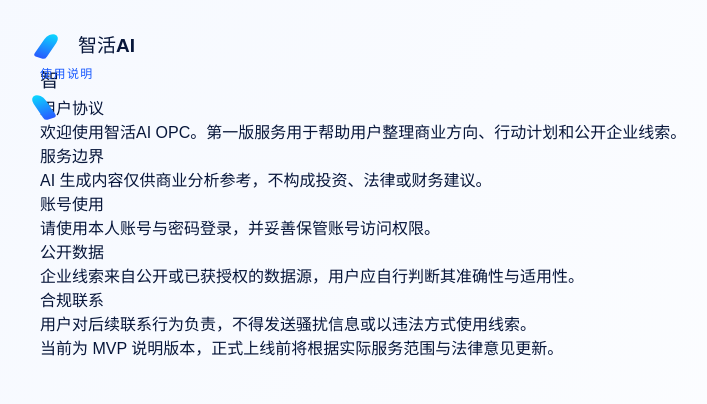
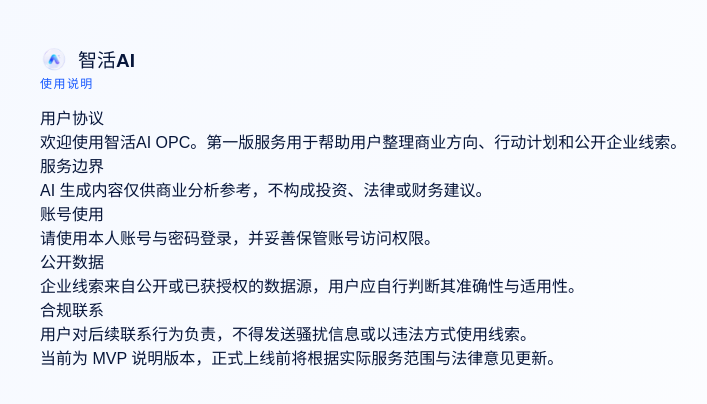
Before and after one commit to zzm996-zzm/opcv2, a React (Vite) app in the folder apps/web/: page /terms in a window 1280 px wide. Shown: the top 404 px of the page, without its empty margins (24-731 px from the left). Built offline with nearby package versions, Linux system fonts and the light colour scheme; no server answers.

Commit message:
feat: refresh global brand logo

```diff
--- a/apps/web/index.html
+++ b/apps/web/index.html
@@ -7,7 +7,7 @@
       name="description"
       content="智活AI OPC：从商业分析到真实企业线索与客户跟进。"
     />
-    <link rel="icon" type="image/svg+xml" href="/favicon.svg" />
+    <link rel="icon" type="image/png" href="/home/logo.png" />
     <title>智活AI OPC</title>
   </head>
   <body>
--- /dev/null
+++ b/apps/web/src/brand.css
@@ -0,0 +1,97 @@
+@keyframes brand-logo-float {
+  0%,
+  100% {
+    transform: translate3d(0, 0, 0);
+  }
+
+  50% {
+    transform: translate3d(0, -3px, 0);
+  }
+}
+
+/* All global brand marks use the shared supplied artwork. */
+.v4-logo,
+.mini-logo,
+.brand-mark,
+.cdk-brand-mark {
+  background: url("/home/logo.png") center / contain no-repeat;
+  mix-blend-mode: normal;
+}
+
+.v4-logo::before,
+.v4-logo::after,
+.mini-logo::before,
+.mini-logo::after,
+.brand-mark::before,
+.brand-mark::after,
+.cdk-brand-mark::before,
+.cdk-brand-mark::after {
+  display: none;
+}
+
+.brand-mark,
+.cdk-brand-mark {
+  color: transparent;
+  background-color: transparent;
+  border: 0;
+  box-shadow: none;
+  font-size: 0;
+}
+
+.ref-brand img,
+.ref-mobile-brand img,
+.ref-topnav a.copilot img,
+.ref-login-brand img,
+.ref-home-floating-orb img {
+  object-fit: contain;
+  mix-blend-mode: normal;
+}
+
+/* Animate only prominent brand entry points, not every assistant message icon. */
+.v4-brand .v4-logo,
+.v4-topnav .mini-logo,
+.v4-page-copilot-mini .mini-logo,
+.auth-brand .v4-logo,
+.copilot-brand-mark .v4-logo,
+.ref-brand img,
+.ref-mobile-brand img,
+.ref-topnav a.copilot img,
+.ref-login-brand img,
+.ref-home-copilot-mini .mini-logo,
+.ref-home-floating-orb img,
+.brand .brand-mark,
+.cdk-brand .cdk-brand-mark {
+  animation: brand-logo-float 3.2s ease-in-out infinite;
+  transform-origin: center;
+  will-change: transform;
+}
+
+.v4-topnav .mini-logo,
+.ref-topnav a.copilot img,
+.ref-home-copilot-mini .mini-logo {
+  animation-delay: -1.1s;
+}
+
+.v4-page-copilot-mini .mini-logo,
+.ref-home-floating-orb img,
+.copilot-brand-mark .v4-logo {
+  animation-delay: -2.1s;
+}
+
+@media (prefers-reduced-motion: reduce) {
+  .v4-brand .v4-logo,
+  .v4-topnav .mini-logo,
+  .v4-page-copilot-mini .mini-logo,
+  .auth-brand .v4-logo,
+  .copilot-brand-mark .v4-logo,
+  .ref-brand img,
+  .ref-mobile-brand img,
+  .ref-topnav a.copilot img,
+  .ref-login-brand img,
+  .ref-home-copilot-mini .mini-logo,
+  .ref-home-floating-orb img,
+  .brand .brand-mark,
+  .cdk-brand .cdk-brand-mark {
+    animation: none;
+  }
+}
--- a/apps/web/src/main.tsx
+++ b/apps/web/src/main.tsx
@@ -6,6 +6,7 @@
 import "./styles.css";
 import "./reference-ui.css";
 import "./typography.css";
+import "./brand.css";
 
 ReactDOM.createRoot(document.getElementById("root")!).render(
   <React.StrictMode>
```
Also changed, not shown: apps/web/public/favicon.svg (deleted), apps/web/public/home/logo.png.
